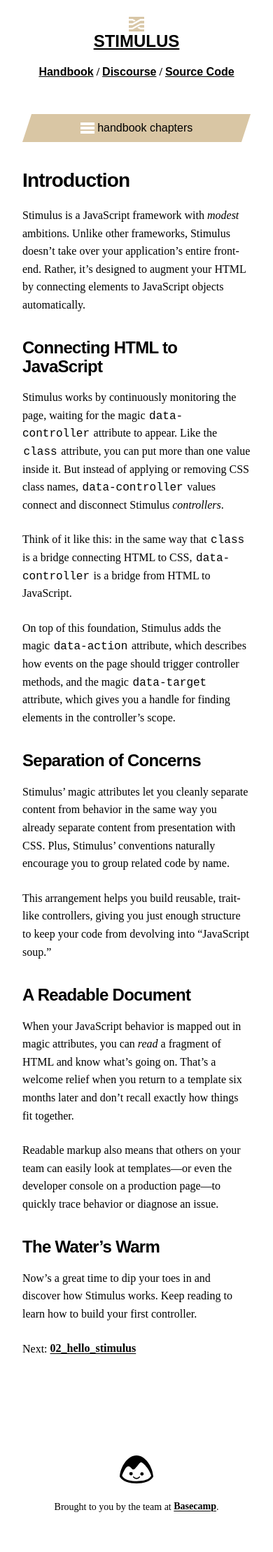
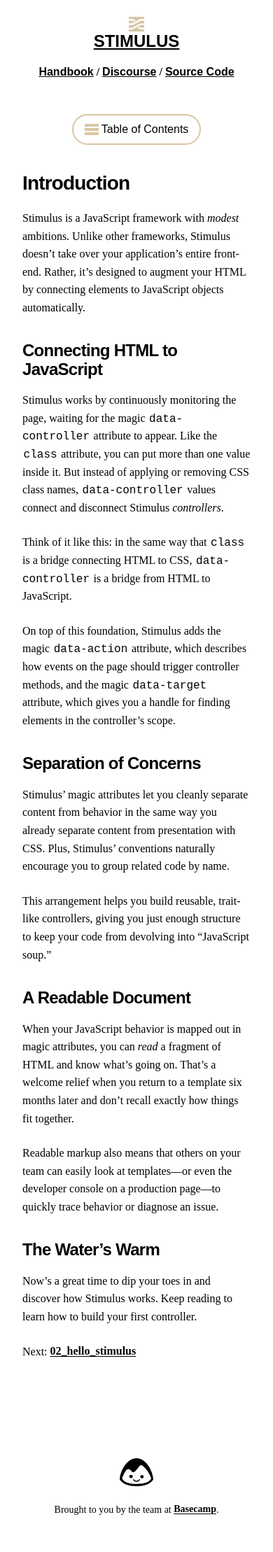
Before and after one commit to hotwired/stimulus-site, a Jekyll site: the page built from _handbook/01_introduction.md, in a window 390 px wide. Shown: the whole page at 70% size. Built offline with Jekyll 4.4.1, drawn with Linux system fonts in a browser that asks for light colours; some web fonts are replaced; comment, search, counter and statistics services are not loaded.

Commit message:
More button-y mobile nav button, DRY nav links.

```diff
--- /dev/null
+++ b/_includes/handbook-nav.html
@@ -0,0 +1,10 @@
+{% for chapter in site.handbook %}
+  {% assign is_active = false %}
+  {% if page.url == chapter.url %}
+    {% assign is_active = true %}
+    {% assign next_chapter = site.handbook[forloop.index] %}
+  {% endif %}
+  <a class="{{ include.class }}{% if is_active %} active{% endif %}" href="{{ chapter.url }}">
+    {% if forloop.index0 == 0 %}Preface{% else %}{{ forloop.index0 }}{% endif %}: {{ chapter.title }}
+  </a>
+{% endfor %}
--- a/_layouts/handbook.html
+++ b/_layouts/handbook.html
@@ -4,37 +4,20 @@
 
   <main id="content" class="handbook">
     <section class="handbook__index">
+
       <nav class="handbook__nav">
         <p class="handbook__nav-title">The Handbook:</p>
-        {% for chapter in site.handbook %}
-          {% assign is_active = false %}
-          {% if page.url == chapter.url %}
-            {% assign is_active = true %}
-            {% assign next_chapter = site.handbook[forloop.index] %}
-          {% endif %}
-          <a class="handbook-nav__link{% if is_active %} active{% endif %}" href="{{ chapter.url }}">
-            {% if forloop.index0 == 0 %}Preface{% else %}{{ forloop.index0 }}{% endif %}: {{ chapter.title }}
-          </a>
-        {% endfor %}
+        {% include handbook-nav.html class="handbook-nav__link" %}
       </nav>
 
       <input type="checkbox" id="hamburger" class="mobile-nav-checkbox"/>
-      <label class="mobile-nav-button" for="hamburger"><span></span> handbook chapters</label>
+      <label class="mobile-nav-button" for="hamburger"><span></span> Table of Contents</label>
 
       <nav class="mobile-nav" aria-hidden="true">
         <label class="mobile-nav-button mobile-nav-button--close" for="hamburger"><span></span> close</label>
-        <ul class="mobile-nav__list">
-          {% for chapter in site.handbook %}
-            {% assign is_active = false %}
-            {% if page.url == chapter.url %}
-              {% assign is_active = true %}
-              {% assign next_chapter = site.handbook[forloop.index] %}
-            {% endif %}
-            <li class="mobile-nav__list-item"><a class="{% if is_active %} active{% endif %}" href="{{ chapter.url }}">
-              {% if forloop.index0 == 0 %}Preface{% else %}{{ forloop.index0 }}{% endif %}: {{ chapter.title }}
-            </a></li>
-          {% endfor %}
-        </ul>
+        <div class="mobile-nav__wrap">
+          {% include handbook-nav.html class="mobile-nav__link" %}
+        </div>
       </nav>
 
     </section>
--- a/_sass/_handbook.scss
+++ b/_sass/_handbook.scss
@@ -140,17 +140,14 @@
   @include transform(translate(0, 0));
 }
 
-.mobile-nav__list {
+.mobile-nav__wrap {
   margin: 0;
   padding: 1em;
-  list-style-type: none;
 }
 
-.mobile-nav__list-item {
+.mobile-nav__link {
   margin: 0;
   padding: 0;
-
-  a {
   display: block;
   padding: 0 0 1.5em 0;
   font-size: 1.25em;
@@ -166,18 +163,17 @@
     color: $color-background;
   }
 }
-}
 
 .mobile-nav-button {
-  display: block;
+  display: inline-block;
   margin: 1.5em auto 0 auto;
-  padding: 0.75em;
+  padding: 0.75em 1em;
   cursor: pointer;
   z-index: 2000;
   font-family: $sans-stack;
-  background-color: $color-accent;
-  -webkit-clip-path: polygon(4% 0%, 100% 0%, 96% 100%, 0% 100%);
-  clip-path: polygon(4% 0%, 100% 0%, 96% 100%, 0% 100%);
+  background-color: $color-background;
+  border-radius: 2em;
+  border: 0.125em solid $color-accent;
 
   @include media(medium) {
     display: none;
@@ -188,7 +184,7 @@
     top: -0.2em;
     width: 1.25em;
     height: 0.25em;
-    background-color: $color-background;
+    background-color: $color-accent;
     position: relative;
 
     &::after,
@@ -198,7 +194,7 @@
       position: absolute;
       width: 1.25em;
       height: 0.25em;
-      background-color: $color-background;
+      background-color: $color-accent;
     }
 
     &::before {
```
Lines whose indentation alone changed are shown as unchanged.
